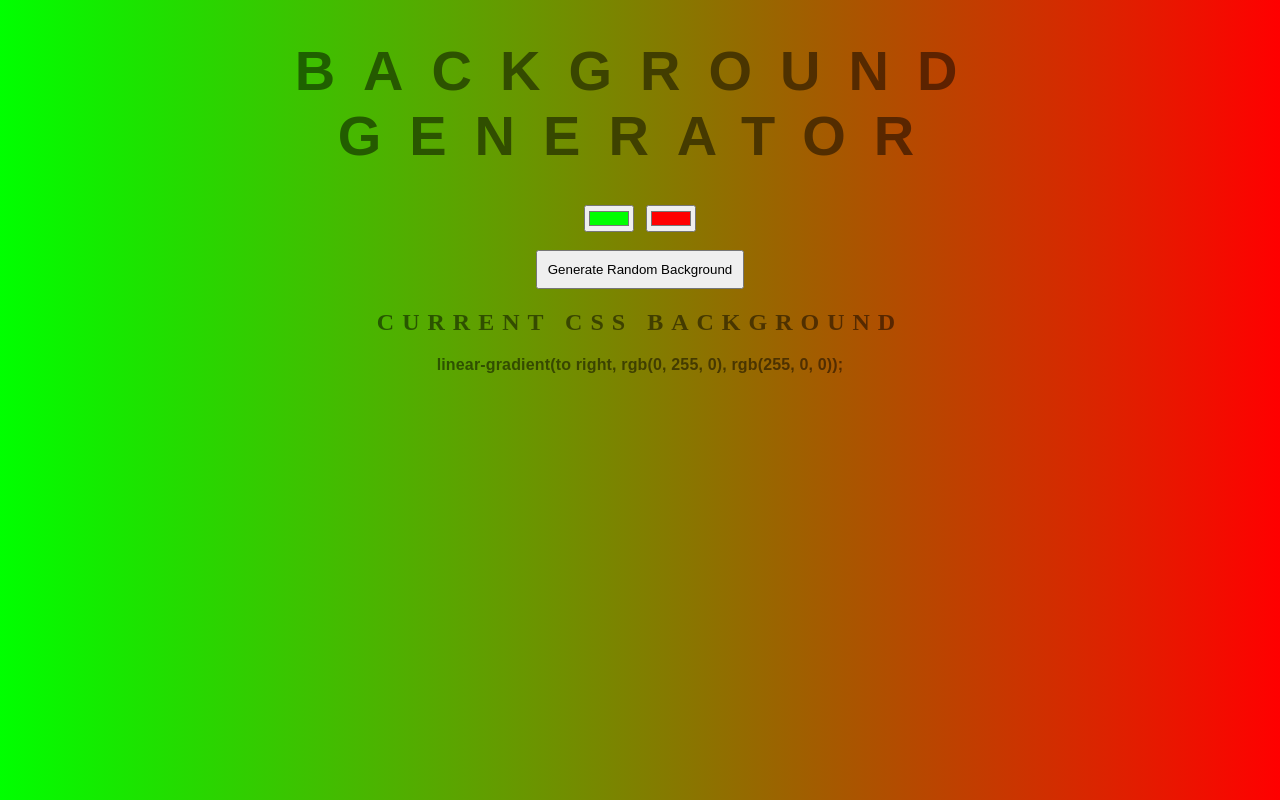
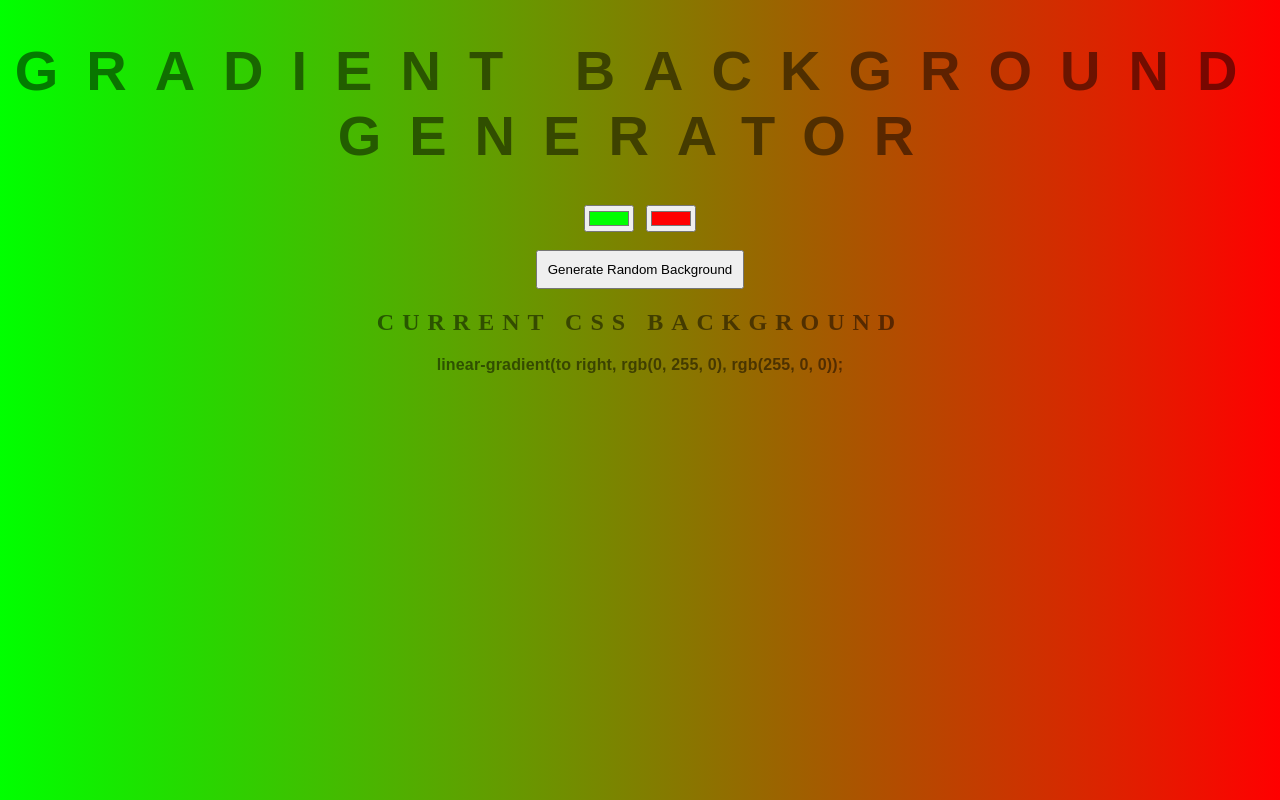
Before and after one commit to stefanbpeterson/background-generator, a plain HTML site: page index.html in a window 1280 px wide. Drawn offline with Linux system fonts and the light colour scheme.

Commit message:
testing branching

```diff
--- a/index.html
+++ b/index.html
@@ -4,11 +4,11 @@
   <meta charset="UTF-8">
   <meta name="viewport" content="width=device-width, initial-scale=1.0">
   <meta http-equiv="X-UA-Compatible" content="ie=edge">
-  <title>Gradient Background</title>
+  <title>Gradient Background Generator</title>
   <link rel="stylesheet" href="style.css">
 </head>
 <body id="bodyGradient">
-  <h1>Background Generator</h1>
+  <h1>Gradient Background Generator</h1>
   <input class="color1" type="color" name="color1" value="#00ff00">
   <input class="color2" type="color" name="color2" value="#ff0000"><br><br>
   <button onclick="generateRandomBackground()" class="randomColorButton" type="button" name="randomColorButton">Generate Random Background</button>
```
